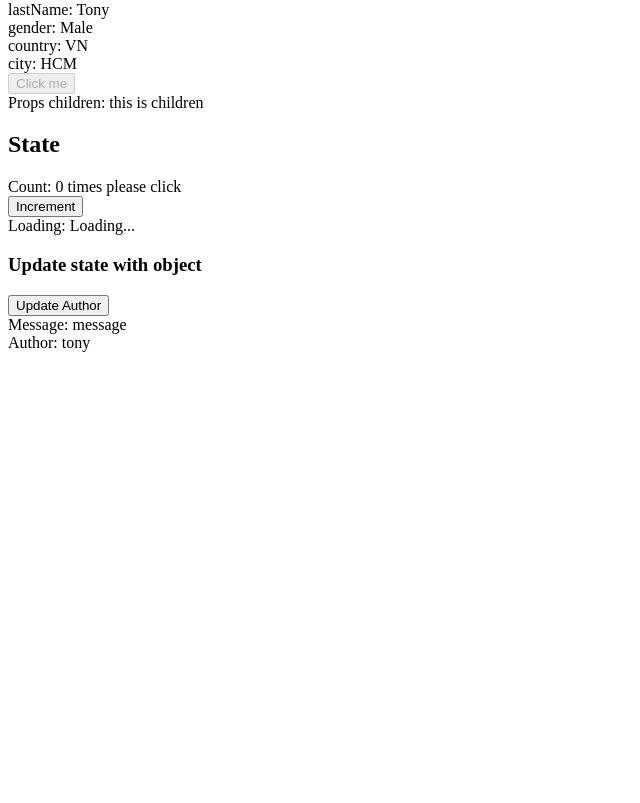
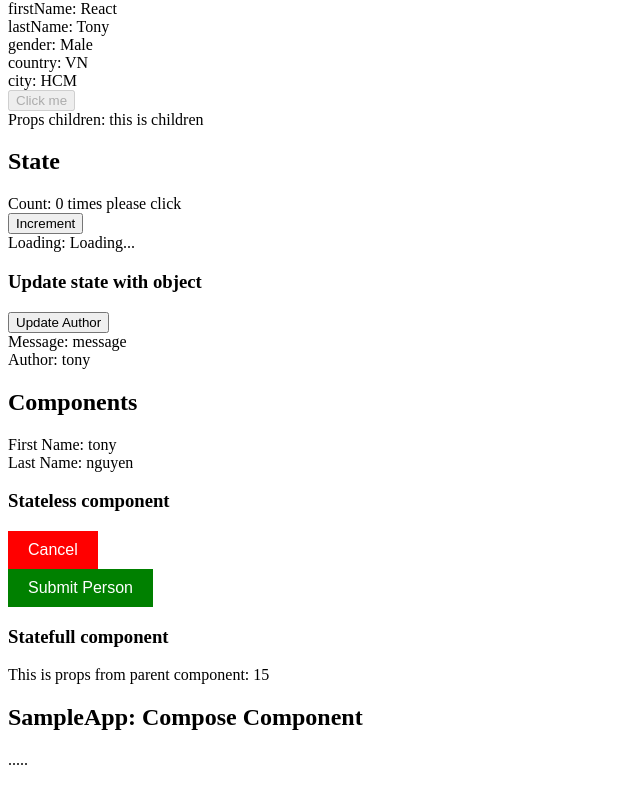
Before and after one commit to pnh1412/react-course, a React (Vite) app: page / in a window 1280 px wide. Shown: the part 905-1708 px from the top of the page, without its empty margins (0-640 px from the left). Before the commit the page ends 1409 px from the top, so only its background shows below. Built offline with nearby package versions, Linux system fonts and the light colour scheme.

Commit message:
compose component

```diff
--- a/src/App.jsx
+++ b/src/App.jsx
@@ -4,6 +4,8 @@ import { useState } from 'react';
 import Button from './components/Button';
 import Props from './Props';
 import State from './State';
+import Components from './Components';
+import ComposeComponent from './sampleApp/ComposeComponent';
 
 // react function component by PascalCase
 function LargeText() {
@@ -91,6 +93,11 @@ function App() {
 
       <State />
 
+      <Components
+        count={count}
+      />
+
+      <ComposeComponent />
 
       <br />
       <br />
--- /dev/null
+++ b/src/Components.jsx
@@ -0,0 +1,51 @@
+import React from 'react';
+
+import Button from './components/Button';
+
+// statefulll components
+function Components({ count }) {
+  const [person, setPerson] = React.useState({
+    firstName: 'tony',
+    lastName: 'nguyen',
+  })
+
+  // const cancelUpdate = () => {
+  //   console.log('cancel update')
+  // }
+
+  // jsx
+  return (
+    <div>
+      <h1>Components</h1>
+      First Name: {person.firstName} <br />
+      Last Name: {person.lastName}
+
+      <h3>Stateless component</h3>
+      <Button
+        danger
+        textButton="Cancel"
+        // onClick={cancelUpdate}
+        onClick={() => {
+          console.log('cancel update')
+        }}
+      />
+      <br />
+      <Button
+        textButton="Submit Person"
+        onClick={() => {
+          setPerson((prevState) => {
+            return {
+              ...prevState,
+              firstName: 'Peter',
+            }
+          })
+        }}
+      />
+
+      <h3>Statefull component</h3>
+      This is props from parent component: {count}
+    </div>
+  )
+}
+
+export default Components;
--- a/src/components/Button.jsx
+++ b/src/components/Button.jsx
@@ -1,13 +1,22 @@
 import React from 'react';
 
+
+// statless component
 // traditional function component
-export default function Button() {
+export default function Button({ textButton = 'Default', danger = false, ...restProps }) {
   // JSX
   return (
-    <button type="button">Default</button>
+    <button
+      className="button"
+      style={{
+        backgroundColor: danger ? 'red' : 'green',
+      }}
+      type="button" {...restProps}
+    >
+      {textButton}
+    </button>
   );
 }
-
 
 // arrow function component
 // const Button = () => {
--- a/src/index.css
+++ b/src/index.css
@@ -1,3 +1,15 @@
 ul {
   margin: 0;
 }
+
+.button {
+  background-color: #4CAF50;
+  border: none;
+  color: white;
+  padding: 10px 20px;
+  text-align: center;
+  text-decoration: none;
+  display: inline-block;
+  font-size: 16px;
+  cursor: pointer;
+}
--- /dev/null
+++ b/src/sampleApp/ComposeComponent.jsx
@@ -0,0 +1,13 @@
+import React from 'react'
+
+function ComposeComponent() {
+  return (
+    <div>
+      <h2>SampleApp: Compose Component</h2>
+
+      .....
+    </div>
+  )
+}
+
+export default ComposeComponent
```
